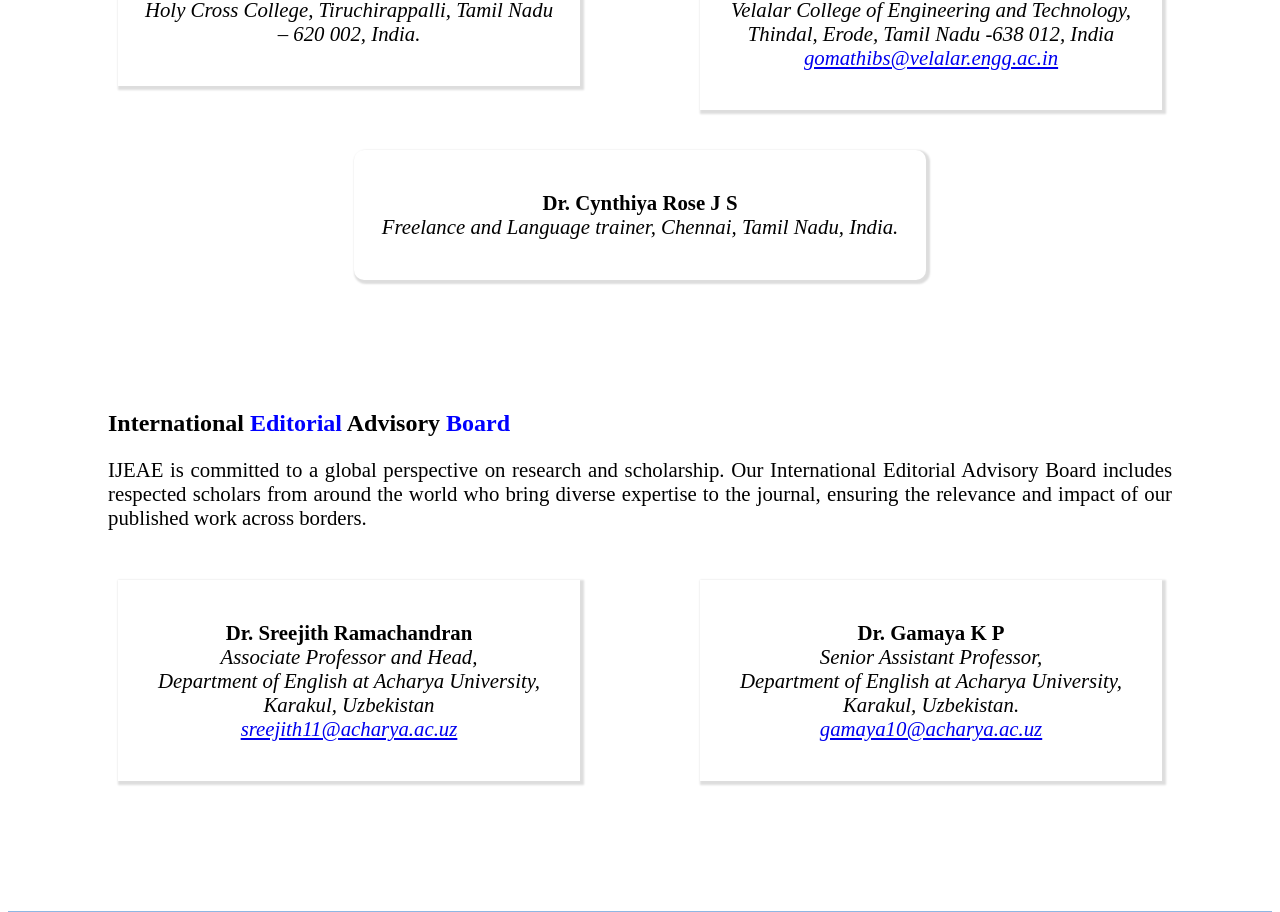
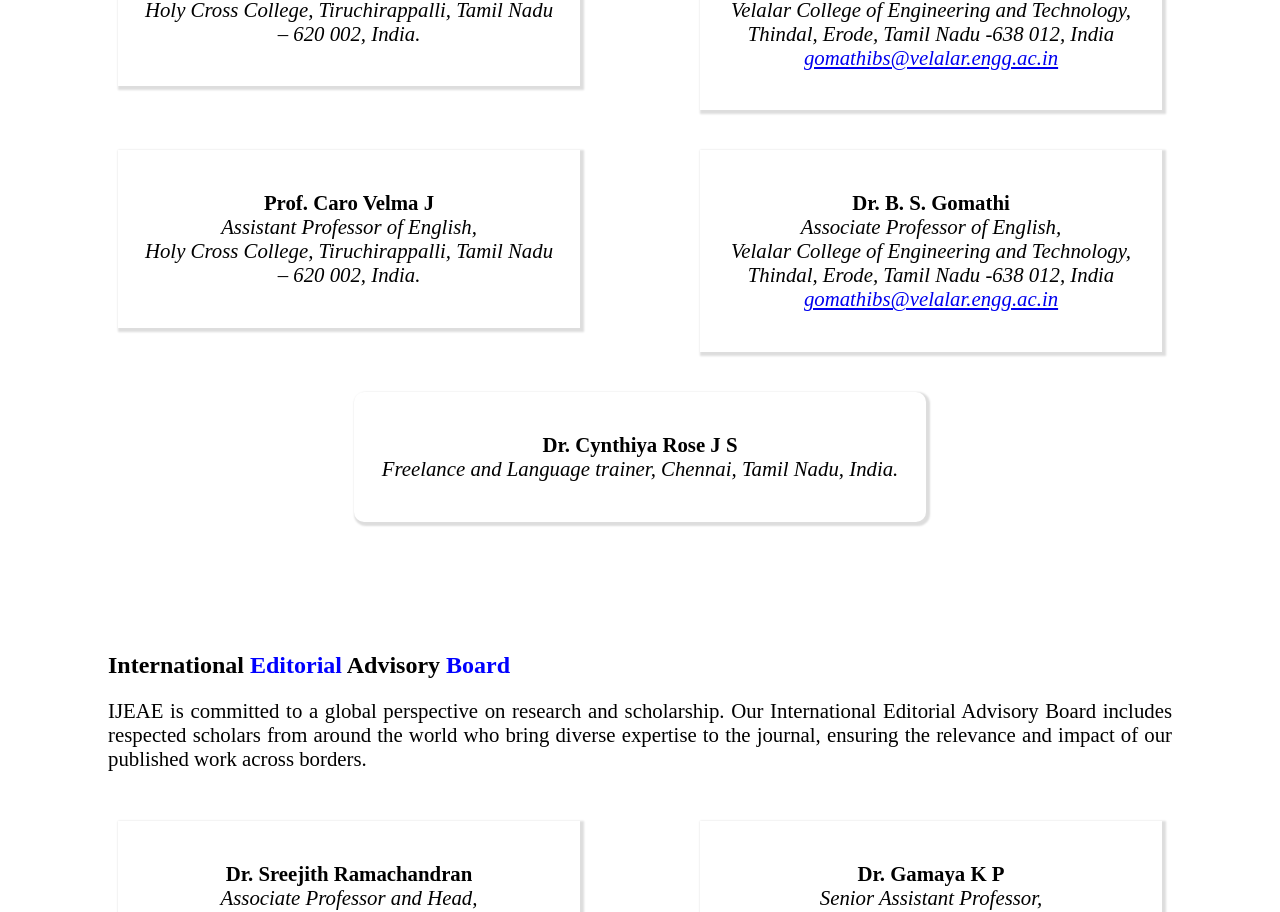
Before and after one commit to lexiontechsolution/journal_website, a React (Create React App) app: page /editorial in a window 1280 px wide. Shown: the part 1329-2241 px from the top of the page. Built offline with nearby package versions, Linux system fonts and the light colour scheme.

Commit message:
Update Editorial.js

```diff
--- a/src/Pages/Editorial/Editorial.js
+++ b/src/Pages/Editorial/Editorial.js
@@ -131,6 +131,31 @@
                   </div>
 
 
+ <div class="row-editorial">
+            <div class="box-editorial">
+              <p>
+                <span style={{ fontWeight: "bold", fontStyle: "normal" }}>
+                  Prof. Caro Velma J
+                </span>
+                <br></br>Assistant Professor of English, <br></br>Holy Cross
+                College, Tiruchirappalli, Tamil Nadu – 620 002, India.
+              </p>
+            </div>
+
+ <div class="box-editorial">
+              <p>
+                <span style={{ fontWeight: "bold", fontStyle: "normal" }}>
+                  Dr. B. S. Gomathi
+                </span>
+                <br></br>Associate Professor of English, <br></br>Velalar
+                College of Engineering and Technology, Thindal, Erode, Tamil
+                Nadu -638 012, India<br></br>
+                <a href="mailto:gomathibs@velalar.engg.ac.in"> gomathibs@velalar.engg.ac.in</a>
+              </p>
+            </div>
+                  </div>
+
+
           <div class="row-editorial">
             <div class="box fifth-box-edit">
               <p>
```
